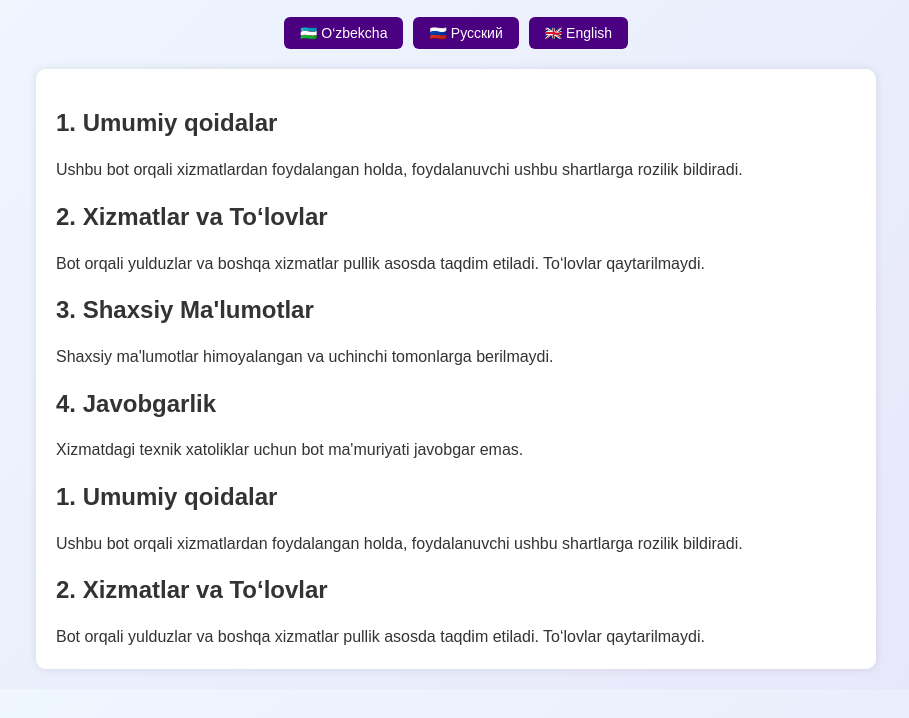
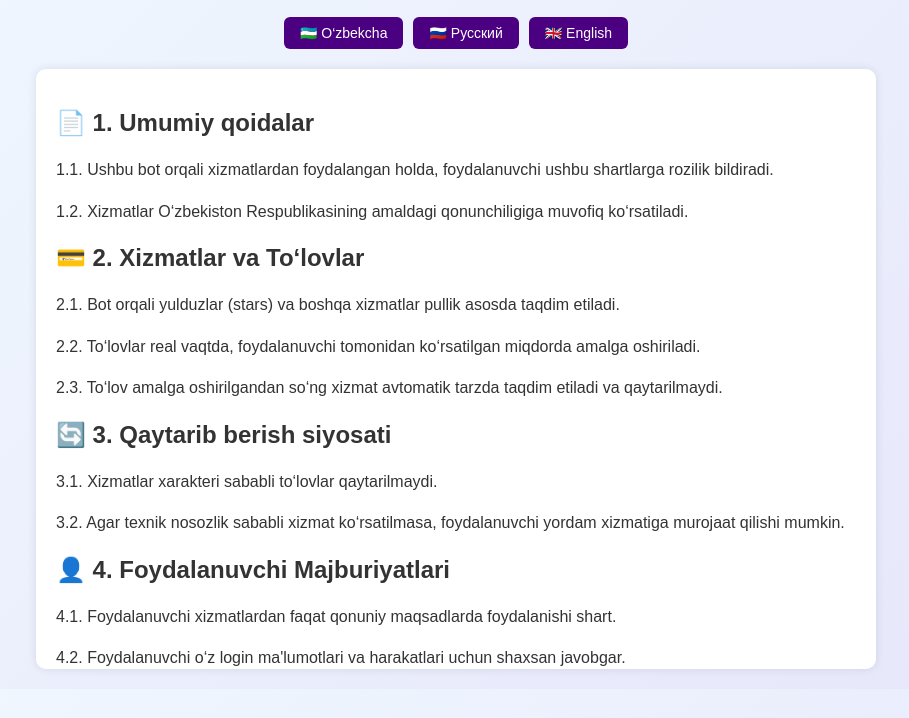
Before and after one commit to Mirshodforward/starsbot_terms, a plain HTML site: page index.html in a window 1280 px wide. Shown: the part 82-800 px from the top of the page, without its empty margins (184-1093 px from the left). Drawn offline with Linux system fonts and the light colour scheme.

```diff
--- a/index.html
+++ b/index.html
@@ -75,46 +75,103 @@
     <script>
         const terms = {
     uz: `
-                <h2>1. Umumiy qoidalar</h2>
-                <p>Ushbu bot orqali xizmatlardan foydalangan holda, foydalanuvchi ushbu shartlarga rozilik bildiradi.</p>
-                <h2>2. Xizmatlar va To‘lovlar</h2>
-                <p>Bot orqali yulduzlar va boshqa xizmatlar pullik asosda taqdim etiladi. To‘lovlar qaytarilmaydi.</p>
-                <h2>3. Shaxsiy Ma'lumotlar</h2>
-                <p>Shaxsiy ma'lumotlar himoyalangan va uchinchi tomonlarga berilmaydi.</p>
-                <h2>4. Javobgarlik</h2>
-                <p>Xizmatdagi texnik xatoliklar uchun bot ma'muriyati javobgar emas.</p>
+        <h2>📄 1. Umumiy qoidalar</h2>
+        <p>1.1. Ushbu bot orqali xizmatlardan foydalangan holda, foydalanuvchi ushbu shartlarga rozilik bildiradi.</p>
+        <p>1.2. Xizmatlar O‘zbekiston Respublikasining amaldagi qonunchiligiga muvofiq ko‘rsatiladi.</p>
 
-                <h2>1. Umumiy qoidalar</h2>
-                <p>Ushbu bot orqali xizmatlardan foydalangan holda, foydalanuvchi ushbu shartlarga rozilik bildiradi.</p>
-                <h2>2. Xizmatlar va To‘lovlar</h2>
-                <p>Bot orqali yulduzlar va boshqa xizmatlar pullik asosda taqdim etiladi. To‘lovlar qaytarilmaydi.</p>
-                <h2>3. Shaxsiy Ma'lumotlar</h2>
-                <p>Shaxsiy ma'lumotlar himoyalangan va uchinchi tomonlarga berilmaydi.</p>
-                <h2>4. Javobgarlik</h2>
-                <p>Xizmatdagi texnik xatoliklar uchun bot ma'muriyati javobgar emas.</p>
+        <h2>💳 2. Xizmatlar va To‘lovlar</h2>
+        <p>2.1. Bot orqali yulduzlar (stars) va boshqa xizmatlar pullik asosda taqdim etiladi.</p>
+        <p>2.2. To‘lovlar real vaqtda, foydalanuvchi tomonidan ko‘rsatilgan miqdorda amalga oshiriladi.</p>
+        <p>2.3. To‘lov amalga oshirilgandan so‘ng xizmat avtomatik tarzda taqdim etiladi va qaytarilmaydi.</p>
 
+        <h2>🔄 3. Qaytarib berish siyosati</h2>
+        <p>3.1. Xizmatlar xarakteri sababli to‘lovlar qaytarilmaydi.</p>
+        <p>3.2. Agar texnik nosozlik sababli xizmat ko‘rsatilmasa, foydalanuvchi yordam xizmatiga murojaat qilishi mumkin.</p>
+
+        <h2>👤 4. Foydalanuvchi Majburiyatlari</h2>
+        <p>4.1. Foydalanuvchi xizmatlardan faqat qonuniy maqsadlarda foydalanishi shart.</p>
+        <p>4.2. Foydalanuvchi o‘z login ma'lumotlari va harakatlari uchun shaxsan javobgar.</p>
+
+        <h2>⚙️ 5. Xizmatdagi O‘zgarishlar</h2>
+        <p>5.1. Bot egasi istalgan vaqtda xizmatlar, narxlar va foydalanuvchi shartlarini o‘zgartirish huquqiga ega.</p>
+        <p>5.2. O‘zgarishlar foydalanuvchiga xabar berilmasdan kuchga kiradi.</p>
+
+        <h2>🛡 6. Javobgarlikni cheklash</h2>
+        <p>6.1. Bot texnik nosozliklar, uchinchi tomon xatolari yoki internet uzilishlari sababli zarar uchun javobgar emas.</p>
+
+        <h2>🔒 7. Shaxsiy Ma’lumotlar</h2>
+        <p>7.1. Foydalanuvchilarning shaxsiy ma’lumotlari faqat xizmat ko‘rsatish maqsadida saqlanadi va uchinchi tomonlarga bermaydi.</p>
+
+        <h2>⚖️ 8. Qonunchilik va nizolarni hal qilish</h2>
+        <p>8.1. Ushbu shartlar O‘zbekiston Respublikasi qonunchiligiga muvofiq tartibga solinadi.</p>
+        <p>8.2. Har qanday nizo kelib chiqqan taqdirda, tomonlar uni muzokara va kelishuv yo‘li bilan hal qilishga harakat qiladi.</p>
     `,
     ru: `
-                <h2>1. Общие положения</h2>
-                <p>Пользуясь ботом, пользователь соглашается с условиями использования.</p>
-                <h2>2. Услуги и Оплата</h2>
-                <p>Покупка звезд и других услуг является платной. Оплата возврату не подлежит.</p>
-                <h2>3. Личные Данные</h2>
-                <p>Личные данные защищены и не передаются третьим лицам.</p>
-                <h2>4. Ответственность</h2>
-                <p>Администрация бота не несет ответственности за технические сбои.</p>
+        <h2>📄 1. Общие положения</h2>
+        <p>1.1. Пользуясь ботом, пользователь соглашается с данными условиями.</p>
+        <p>1.2. Услуги предоставляются в соответствии с законодательством Республики Узбекистан.</p>
+
+        <h2>💳 2. Услуги и Оплата</h2>
+        <p>2.1. Покупка звезд (stars) и других услуг осуществляется на платной основе.</p>
+        <p>2.2. Платежи совершаются в реальном времени в указанном пользователем размере.</p>
+        <p>2.3. После оплаты услуга предоставляется автоматически и не подлежит возврату.</p>
+
+        <h2>🔄 3. Политика возврата</h2>
+        <p>3.1. Из-за характера услуг возврат платежей невозможен.</p>
+        <p>3.2. В случае технических сбоев пользователь может обратиться в службу поддержки.</p>
+
+        <h2>👤 4. Обязанности Пользователя</h2>
+        <p>4.1. Пользователь обязан использовать услуги только в законных целях.</p>
+        <p>4.2. Пользователь несет личную ответственность за свои учетные данные и действия.</p>
+
+        <h2>⚙️ 5. Изменения в Услугах</h2>
+        <p>5.1. Администрация бота вправе в любое время изменять услуги, цены и условия использования.</p>
+        <p>5.2. Изменения вступают в силу без предварительного уведомления пользователя.</p>
+
+        <h2>🛡 6. Ограничение Ответственности</h2>
+        <p>6.1. Администрация бота не несет ответственности за убытки, вызванные техническими сбоями или перебоями в интернете.</p>
+
+        <h2>🔒 7. Персональные Данные</h2>
+        <p>7.1. Персональные данные пользователей используются только для предоставления услуг и не передаются третьим лицам.</p>
+
+        <h2>⚖️ 8. Законодательство и Разрешение Споров</h2>
+        <p>8.1. Настоящие условия регулируются законодательством Республики Узбекистан.</p>
+        <p>8.2. Все споры стороны стремятся разрешить путем переговоров и мирного соглашения.</p>
     `,
     en: `
-                <h2>1. General Terms</h2>
-                <p>By using this bot, the user agrees to these terms of service.</p>
-                <h2>2. Services and Payments</h2>
-                <p>Purchasing stars and other services is paid. Payments are non-refundable.</p>
-                <h2>3. Personal Data</h2>
-                <p>Personal data is protected and not shared with third parties.</p>
-                <h2>4. Responsibility</h2>
-                <p>The bot administration is not responsible for technical failures.</p>
+        <h2>📄 1. General Terms</h2>
+        <p>1.1. By using this bot, the user agrees to these terms and conditions.</p>
+        <p>1.2. Services are provided in accordance with the laws of the Republic of Uzbekistan.</p>
+
+        <h2>💳 2. Services and Payment</h2>
+        <p>2.1. Purchasing stars and other services is paid and voluntary.</p>
+        <p>2.2. Payments are made in real-time and in the amount specified by the user.</p>
+        <p>2.3. After payment, the service is provided automatically and is non-refundable.</p>
+
+        <h2>🔄 3. Refund Policy</h2>
+        <p>3.1. Due to the nature of services, payments are non-refundable.</p>
+        <p>3.2. In case of technical failure, the user may contact the support service for assistance.</p>
+
+        <h2>👤 4. User Obligations</h2>
+        <p>4.1. Users must use the services for legal purposes only.</p>
+        <p>4.2. Users are personally responsible for their login credentials and actions.</p>
+
+        <h2>⚙️ 5. Changes to Services</h2>
+        <p>5.1. The bot administration reserves the right to change services, prices, and terms at any time.</p>
+        <p>5.2. Changes take effect without prior notice to the user.</p>
+
+        <h2>🛡 6. Limitation of Liability</h2>
+        <p>6.1. The bot administration is not responsible for damages caused by technical failures or internet interruptions.</p>
+
+        <h2>🔒 7. Personal Data</h2>
+        <p>7.1. Users' personal data is stored only for service provision purposes and is not shared with third parties.</p>
+
+        <h2>⚖️ 8. Governing Law and Dispute Resolution</h2>
+        <p>8.1. These terms are governed by the laws of the Republic of Uzbekistan.</p>
+        <p>8.2. Any disputes will be attempted to be resolved amicably through negotiations.</p>
     `
 };
+
 
         function showLanguage(lang) {
             document.getElementById('terms-content').innerHTML = terms[lang];
```
Lines whose indentation alone changed are shown as unchanged.
